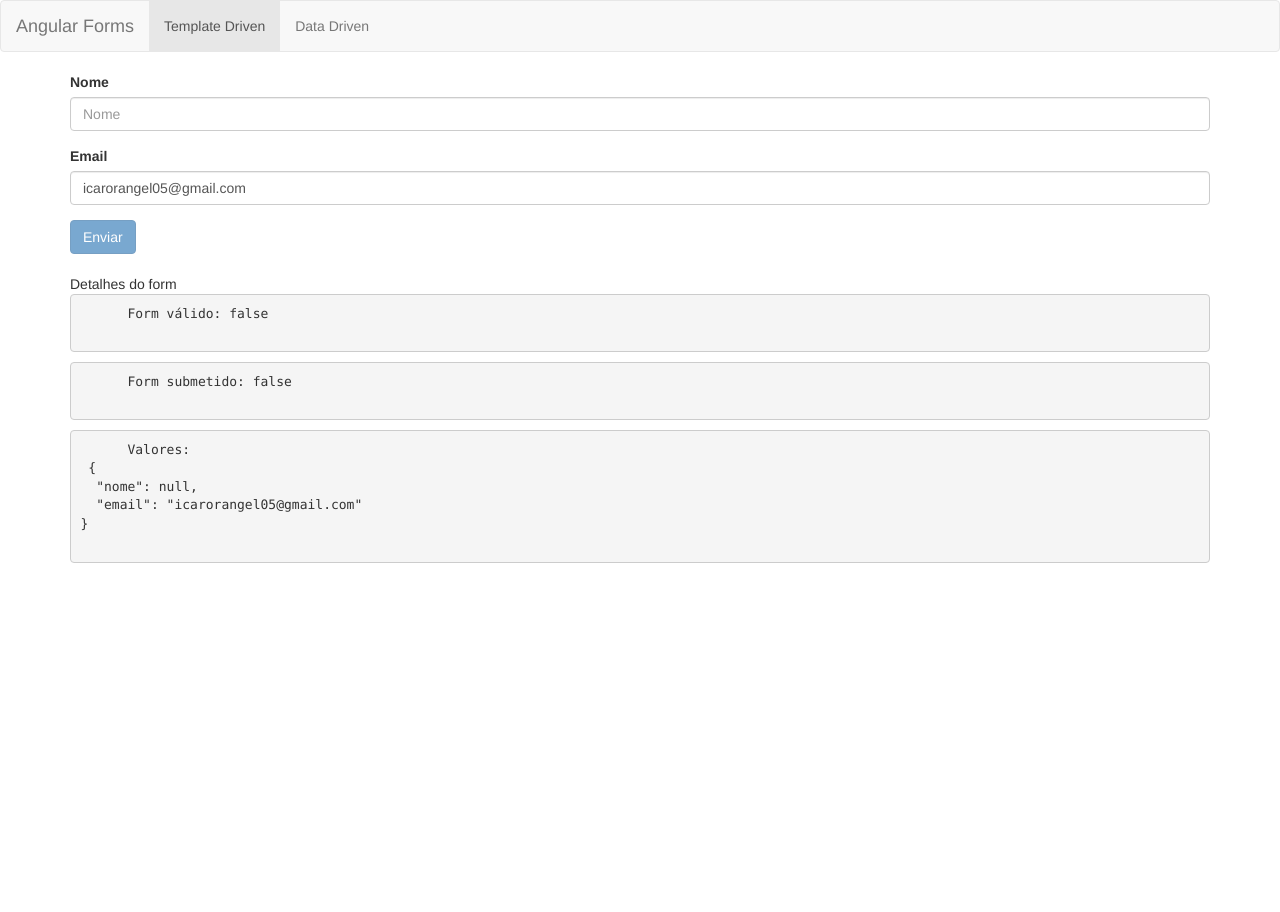
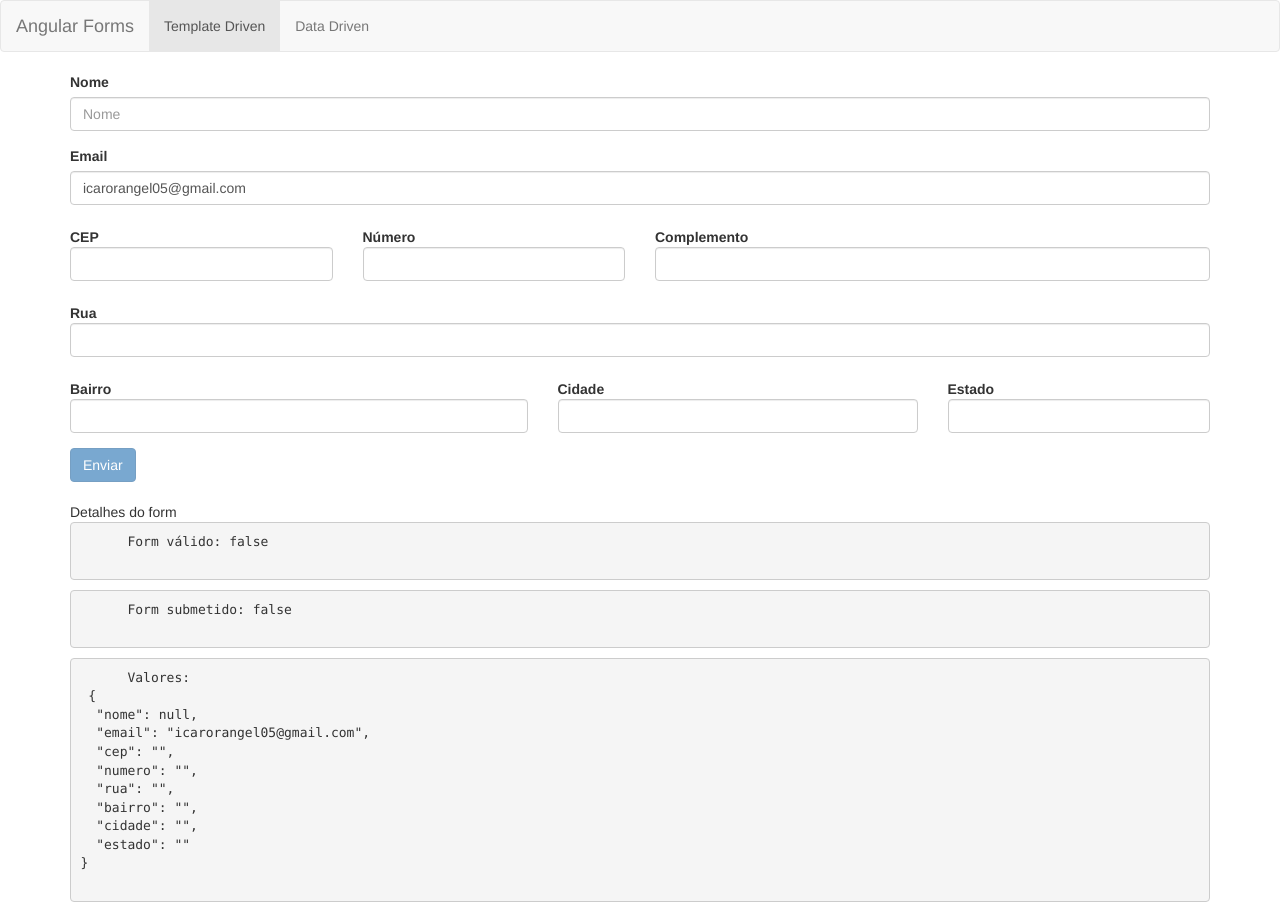
Before and after one commit to IcaroRangel/form-angular, an Angular app: page /templateForm in a window 1280 px wide. Before the commit the page ends 800 px from the top, so only its background shows below. Built offline with nearby package versions, Linux system fonts and the light colour scheme.

Commit message:
including address fields

```diff
--- a/src/app/components/template-form/template-form.component.html
+++ b/src/app/components/template-form/template-form.component.html
@@ -1,5 +1,6 @@
-<form #f="ngForm" (ngSubmit)="onSubmit(f)">
+<form #f="ngForm" (ngSubmit)="onSubmit(f)" class="form-horizontal">
   <div class="form-group" [class.has-error]="!nome.valid && nome.touched">
+    <div class="col-sm-12">
       <label for="nome">Nome</label>
       <input
         type="text"
@@ -10,13 +11,17 @@
         [ngModel]="usuario.nome"
         required
         #nome="ngModel"
-    />
-    <span *ngIf="!nome.valid && nome.touched" class="alert-danger" role="alert"
+      /><span
+        *ngIf="!nome.valid && nome.touched"
+        class="alert-danger"
+        role="alert"
         >Nome é obrigátorio.</span
       >
     </div>
+  </div>
 
   <div class="form-group" [class.has-error]="!email.valid && email.touched">
+    <div class="col-sm-12">
       <label for="email">Email</label>
       <input
         type="text"
@@ -36,6 +41,127 @@
         >E-mail inválido.</span
       >
     </div>
+  </div>
+
+  <div class="form-group">
+    <div class="col-md-3">
+      <label for="cep" class="control-label">CEP</label>
+      <input
+        class="form-control"
+        type="text"
+        name="cep"
+        id="cep"
+        ngModel
+        required
+        #cep="ngModel"
+      />
+      <span *ngIf="!cep.valid && cep.touched" class="alert-danger" role="alert"
+        >Cep inválido.</span
+      >
+    </div>
+    <div class="col-md-3">
+      <label for="numero" class="control-label">Número</label>
+      <input
+        class="form-control"
+        type="text"
+        name="numero"
+        id="numero"
+        ngModel
+        required
+        #numero="ngModel"
+      />
+      <span
+        *ngIf="!numero.valid && numero.touched"
+        class="alert-danger"
+        role="alert"
+        >Número é obrigátorio.</span
+      >
+    </div>
+    <div class="col-md-6">
+      <label for="complemento" class="control-label">Complemento</label>
+      <input
+        class="form-control"
+        type="text"
+        name="numero"
+        id="numero"
+        ngModel
+        #numero="ngModel"
+      />
+    </div>
+  </div>
+  <div class="form-group">
+    <div class="col-md-12">
+      <label for="rua" class="control-label">Rua</label>
+      <input
+        class="form-control"
+        type="text"
+        name="rua"
+        id="rua"
+        ngModel
+        required
+        #rua="ngModel"
+      />
+      <span *ngIf="!rua.valid && rua.touched" class="alert-danger" role="alert"
+        >Rua é obrigátorio.</span
+      >
+    </div>
+  </div>
+  <div class="form-group">
+    <div class="col-md-5">
+      <label for="bairro" class="control-label">Bairro</label>
+      <input
+        class="form-control"
+        type="text"
+        name="bairro"
+        id="bairro"
+        ngModel
+        required
+        #bairro="ngModel"
+      />
+      <span
+        *ngIf="!bairro.valid && bairro.touched"
+        class="alert-danger"
+        role="alert"
+        >Bairro é obrigátorio.</span
+      >
+    </div>
+    <div class="col-md-4">
+      <label for="cidade" class="control-label">Cidade</label>
+      <input
+        class="form-control"
+        type="text"
+        name="cidade"
+        id="cidade"
+        ngModel
+        required
+        #cidade="ngModel"
+      />
+      <span
+        *ngIf="!cidade.valid && cidade.touched"
+        class="alert-danger"
+        role="alert"
+        >Cidade é obrigátorio.</span
+      >
+    </div>
+    <div class="col-md-3">
+      <label for="estado" class="control-label">Estado</label>
+      <input
+        class="form-control"
+        type="text"
+        name="estado"
+        id="estado"
+        ngModel
+        required
+        #estado="ngModel"
+      />
+      <span
+        *ngIf="!estado.valid && estado.touched"
+        class="alert-danger"
+        role="alert"
+        >Estado é obrigátorio.</span
+      >
+    </div>
+  </div>
 
   <button type="submit" class="btn btn-primary" [disabled]="!f.valid">
     Enviar
```
Lines whose indentation alone changed are shown as unchanged.
